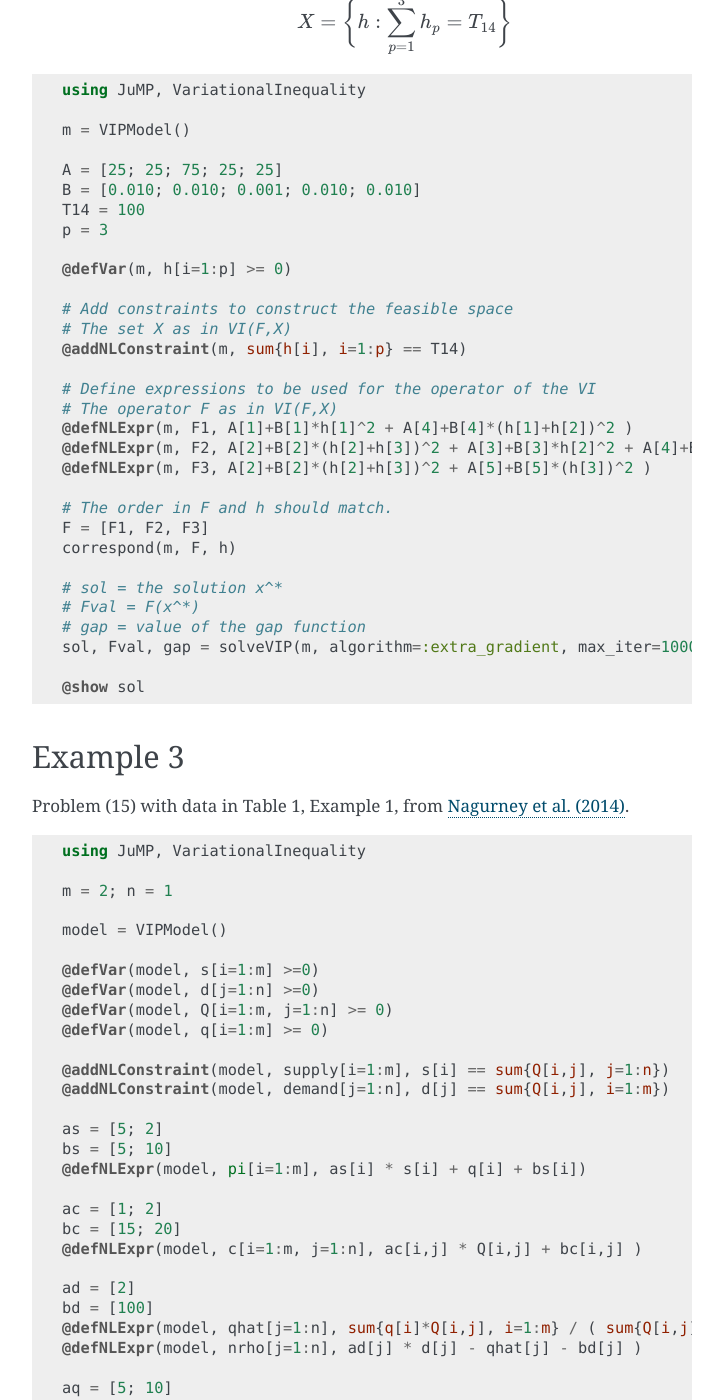
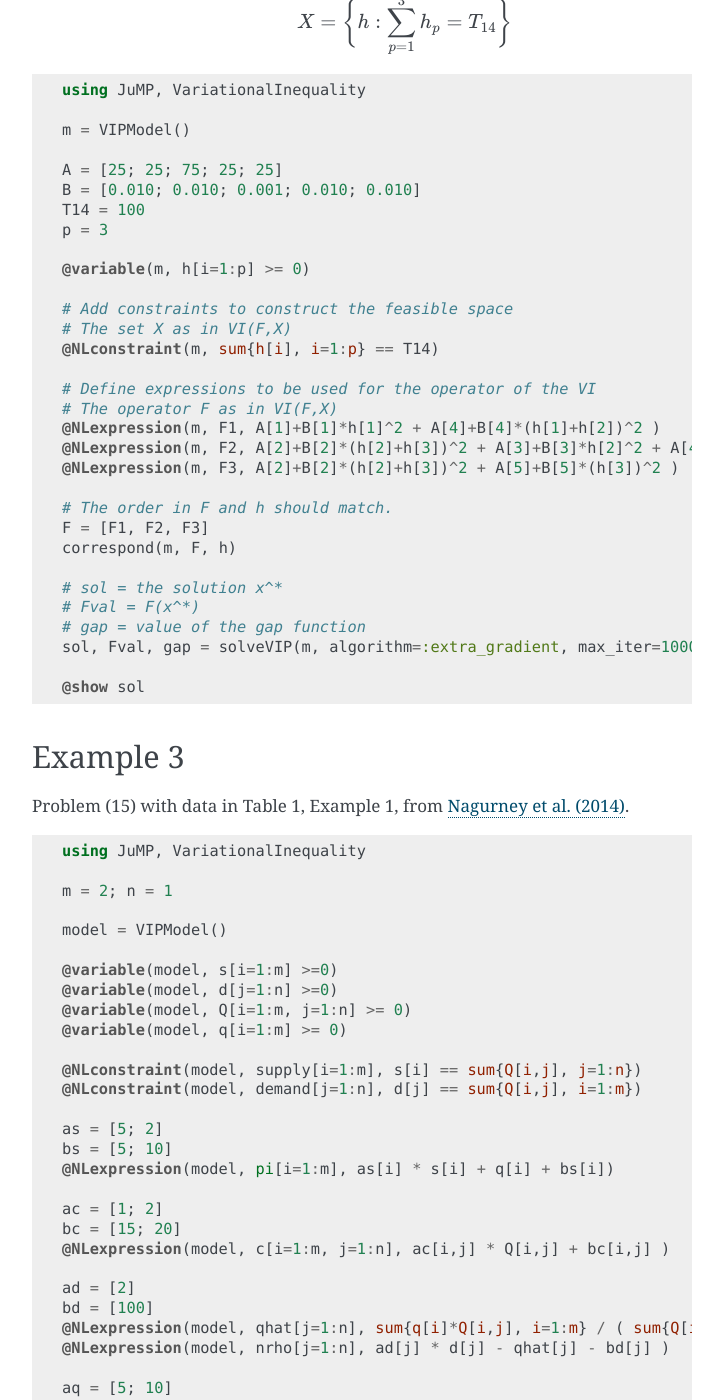
Before and after one commit to chkwon/VariationalInequality.jl, a Sphinx documentation site: the page built from doc/index.rst, in a window 1280 px wide and 1400 px high, scrolled down 1935 px. Shown: the whole window, without its empty margins (388-1111 px from the left). Built offline with Sphinx 7.4.7, drawn with Linux system fonts in a browser that asks for light colours; some of the changed text lies outside the part shown.

Commit message:
JuMP v0.13.0 new names

```diff
--- a/doc/index.rst
+++ b/doc/index.rst
@@ -13,7 +13,7 @@ To find :math:`x^* \in X` such that
 
 where the set :math:`X` is defined by equalities and inequalities. The problem may be called :math:`VI(F,X)`.
 
-This package requires ``JuMP`` and ``Ipopt`` and only support nonlinear constraints and expressions; that is, one must use ``@addNLConstraint`` and ``@defNLExpr`` instead of ``@addConstraint`` and ``@defExpr``.
+This package requires ``JuMP`` and ``Ipopt`` and only support nonlinear constraints and expressions; that is, one must use ``@NLconstraint`` and ``@NLexpression`` instead of ``@addConstraint`` and ``@defExpr``.
 
 For variational inequality problems for traffic user equilibrium, see `TrafficAssignment.jl <https://github.com/chkwon/TrafficAssignment.jl>`_.
 
@@ -56,15 +56,15 @@ Example 1 from `Fukushima (1986) <http://link.springer.com/article/10.1007%2FBF0
 
     m = VIPModel()
 
-    @defVar(m, x1)
-    @defVar(m, x2)
-    @defVar(m, x3)
+    @variable(m, x1)
+    @variable(m, x2)
+    @variable(m, x3)
 
-    @addNLConstraint(m, const1, x1^2 + 0.4x2^2 + 0.6x3^2 <= 1)
+    @NLconstraint(m, const1, x1^2 + 0.4x2^2 + 0.6x3^2 <= 1)
 
-    @defNLExpr(m, F1, 2x1 + 0.2x1^3 - 0.5x2 + 0.1x3 - 4)
-    @defNLExpr(m, F2, -0.5x1 + x2 + 0.1x2^3 + 0.5)
-    @defNLExpr(m, F3, 0.5x1 - 0.2x2 + 2x3 - 0.5)
+    @NLexpression(m, F1, 2x1 + 0.2x1^3 - 0.5x2 + 0.1x3 - 4)
+    @NLexpression(m, F2, -0.5x1 + x2 + 0.1x2^3 + 0.5)
+    @NLexpression(m, F3, 0.5x1 - 0.2x2 + 2x3 - 0.5)
 
     correspond(m, [F1, F2, F3], [x1, x2, x3])
 
@@ -98,17 +98,17 @@ The example in Section 5.8 of `Friesz (2010) Chapter 5. Finite Dimensional Varia
     T14 = 100
     p = 3
 
-    @defVar(m, h[i=1:p] >= 0)
+    @variable(m, h[i=1:p] >= 0)
 
     # Add constraints to construct the feasible space
     # The set X as in VI(F,X)
-    @addNLConstraint(m, sum{h[i], i=1:p} == T14)
+    @NLconstraint(m, sum{h[i], i=1:p} == T14)
 
     # Define expressions to be used for the operator of the VI
     # The operator F as in VI(F,X)
-    @defNLExpr(m, F1, A[1]+B[1]*h[1]^2 + A[4]+B[4]*(h[1]+h[2])^2 )
-    @defNLExpr(m, F2, A[2]+B[2]*(h[2]+h[3])^2 + A[3]+B[3]*h[2]^2 + A[4]+B[4]*(h[1]+h[2])^2 )
-    @defNLExpr(m, F3, A[2]+B[2]*(h[2]+h[3])^2 + A[5]+B[5]*(h[3])^2 )
+    @NLexpression(m, F1, A[1]+B[1]*h[1]^2 + A[4]+B[4]*(h[1]+h[2])^2 )
+    @NLexpression(m, F2, A[2]+B[2]*(h[2]+h[3])^2 + A[3]+B[3]*h[2]^2 + A[4]+B[4]*(h[1]+h[2])^2 )
+    @NLexpression(m, F3, A[2]+B[2]*(h[2]+h[3])^2 + A[5]+B[5]*(h[3])^2 )
 
     # The order in F and h should match.
     F = [F1, F2, F3]
@@ -135,30 +135,30 @@ Problem (15) with data in Table 1, Example 1, from `Nagurney et al. (2014) <http
 
     model = VIPModel()
 
-    @defVar(model, s[i=1:m] >=0)
-    @defVar(model, d[j=1:n] >=0)
-    @defVar(model, Q[i=1:m, j=1:n] >= 0)
-    @defVar(model, q[i=1:m] >= 0)
+    @variable(model, s[i=1:m] >=0)
+    @variable(model, d[j=1:n] >=0)
+    @variable(model, Q[i=1:m, j=1:n] >= 0)
+    @variable(model, q[i=1:m] >= 0)
 
-    @addNLConstraint(model, supply[i=1:m], s[i] == sum{Q[i,j], j=1:n})
-    @addNLConstraint(model, demand[j=1:n], d[j] == sum{Q[i,j], i=1:m})
+    @NLconstraint(model, supply[i=1:m], s[i] == sum{Q[i,j], j=1:n})
+    @NLconstraint(model, demand[j=1:n], d[j] == sum{Q[i,j], i=1:m})
 
     as = [5; 2]
     bs = [5; 10]
-    @defNLExpr(model, pi[i=1:m], as[i] * s[i] + q[i] + bs[i])
+    @NLexpression(model, pi[i=1:m], as[i] * s[i] + q[i] + bs[i])
 
     ac = [1; 2]
     bc = [15; 20]
-    @defNLExpr(model, c[i=1:m, j=1:n], ac[i,j] * Q[i,j] + bc[i,j] )
+    @NLexpression(model, c[i=1:m, j=1:n], ac[i,j] * Q[i,j] + bc[i,j] )
 
     ad = [2]
     bd = [100]
-    @defNLExpr(model, qhat[j=1:n], sum{q[i]*Q[i,j], i=1:m} / ( sum{Q[i,j], i=1:m} + 1e-6 ) )
-    @defNLExpr(model, nrho[j=1:n], ad[j] * d[j] - qhat[j] - bd[j] )
+    @NLexpression(model, qhat[j=1:n], sum{q[i]*Q[i,j], i=1:m} / ( sum{Q[i,j], i=1:m} + 1e-6 ) )
+    @NLexpression(model, nrho[j=1:n], ad[j] * d[j] - qhat[j] - bd[j] )
 
     aq = [5; 10]
-    @defNLExpr(model, OC[i=1:m], aq[i] * q[i] )
-    @defNLExpr(model, Fq[i=1:m], OC[i] - pi[i] )
+    @NLexpression(model, OC[i=1:m], aq[i] * q[i] )
+    @NLexpression(model, Fq[i=1:m], OC[i] - pi[i] )
 
 
     correspond(model, pi, s)
@@ -167,7 +167,7 @@ Problem (15) with data in Table 1, Example 1, from `Nagurney et al. (2014) <http
     correspond(model, Fq, q)
 
     for i=1:m, j=1:n
-        setValue(Q[i,j], 1.0)
+        setvalue(Q[i,j], 1.0)
     end
 
     sol1, Fval1, gap1 = solveVIP(model, algorithm=:fixed_point, max_iter=10000, step_size=0.1, tolerance=1e-10)
```
Also changed, not shown: 12 other files.
